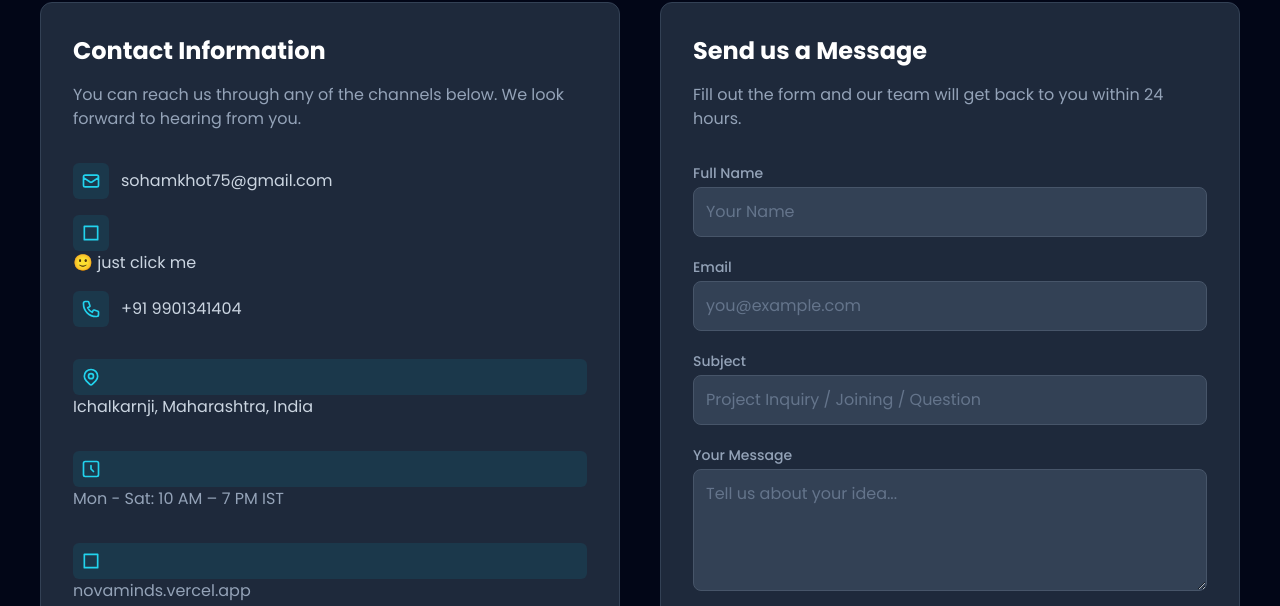
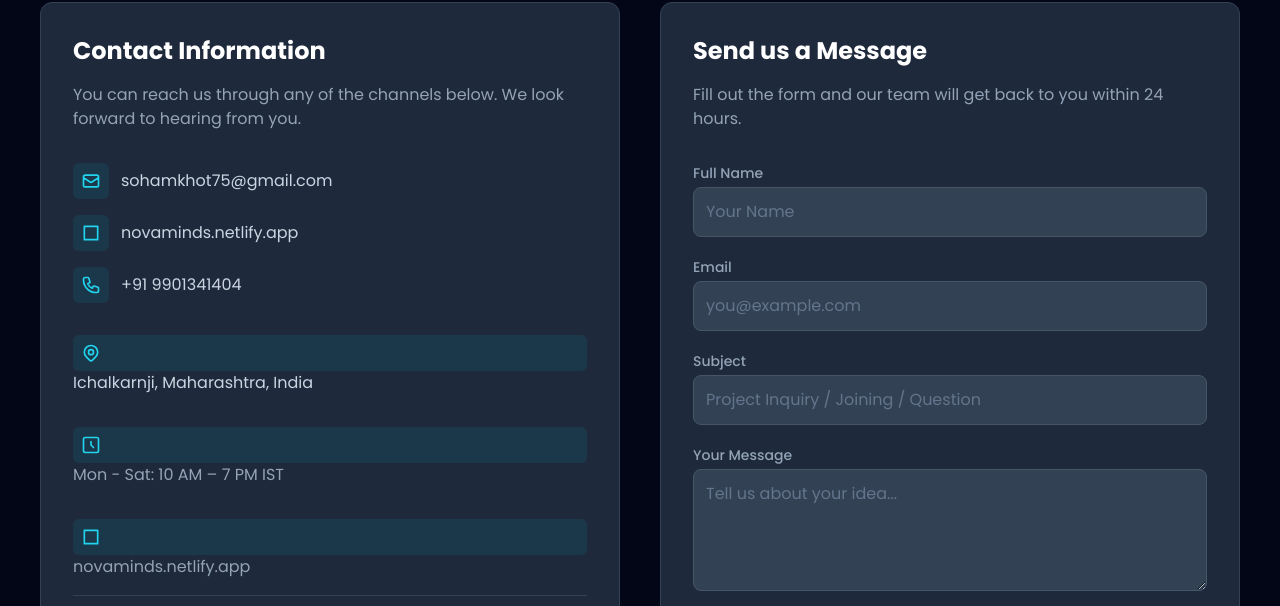
Before and after one commit to Spkhot/NOVAMINDS, a plain HTML site: page about.html in a window 1280 px wide. Shown: the part 2328-2934 px from the top of the page. Drawn offline with nearby package versions, Linux system fonts and the light colour scheme.

```diff
--- a/about.html
+++ b/about.html
@@ -172,7 +172,7 @@
           <path stroke-linecap="round" stroke-linejoin="round" stroke-width="2" d="M4 4h16v16H4z" />
         </svg>
       </div>
-      <span class="group-hover/link:text-white transition"><a href="https://novaminds.netlify.app/apointment">🙂 just click me</a></span>
+      <span class="group-hover/link:text-white transition">novaminds.netlify.app</span>
     </a>
 
     <a href="tel:+919876543210" class="flex items-center gap-3 group/link">
@@ -209,7 +209,7 @@
           <path stroke-linecap="round" stroke-linejoin="round" stroke-width="2" d="M12 20h.01M4 4h16v16H4z" />
         </svg>
       </div>
-      <span class="text-slate-400"><a href="https://novaminds.vercel.app">novaminds.vercel.app</a></span>
+      <span class="text-slate-400"><a href="https://novaminds.vercel.app">novaminds.netlify.app</a></span>
     </p>
      <div class="flex items-center gap-4 mt-8 pt-4 border-t border-slate-700">
   <!-- Instagram -->
```
